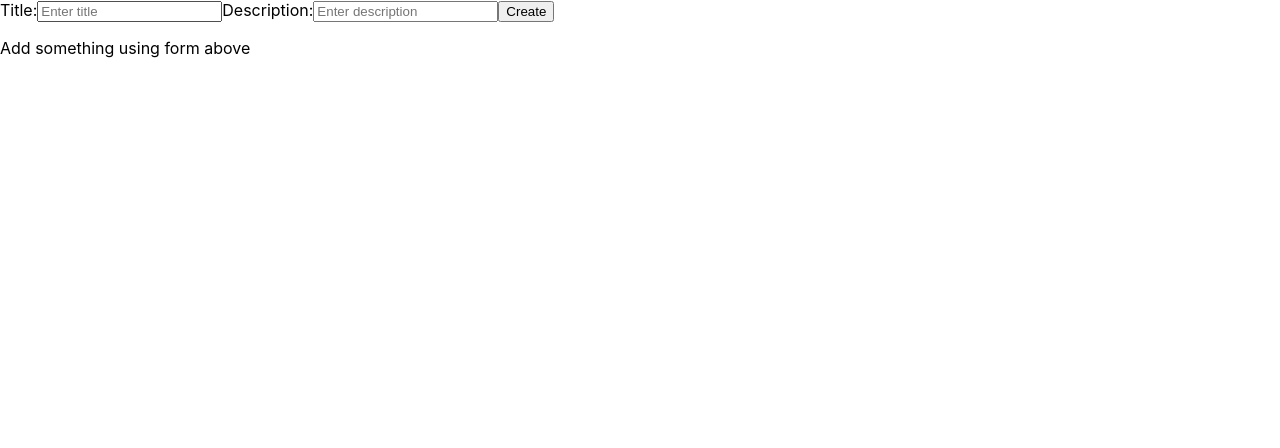
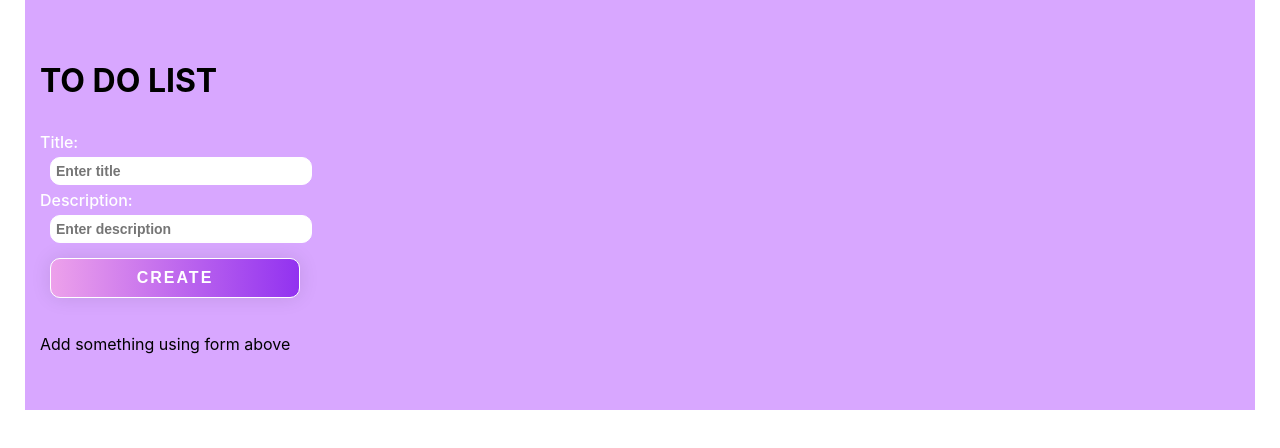
Before and after one commit to yuriy0790/to-do-list, a React (Create React App) app: page / in a window 1280 px wide. Shown: the top 448 px of the page. Built offline with nearby package versions, Linux system fonts and the light colour scheme.

Commit message:
feat: add styles

```diff
--- a/src/components/AddTodoForm/AddTodoForm.jsx
+++ b/src/components/AddTodoForm/AddTodoForm.jsx
@@ -34,6 +34,14 @@ export default function AddTodoForm() {
 
   const handleSubmit = event => {
     event.preventDefault();
+    if (title === '') {
+      document.querySelector('#title').classList.add('onError');
+      document.querySelector('#label').classList.add('errorMsg');
+
+      return;
+    }
+    document.querySelector('#title').classList.remove('onError');
+    document.querySelector('#label').classList.remove('errorMsg');
     lastId++;
     const todo = {
       id: lastId,
@@ -52,8 +60,10 @@ export default function AddTodoForm() {
 
   return (
     <form onSubmit={handleSubmit} className={styles.form}>
-      <label className={styles.label}>
-        Title:
+      <div className={styles.inputsWrap}>
+        <label htmlFor="title" className={styles.label} id="label">
+          Title:
+        </label>
         <input
           className={styles.input}
           placeholder="Enter title"
@@ -61,11 +71,11 @@ export default function AddTodoForm() {
           value={title}
           type="text"
           name="title"
-          required
+          id="title"
         />
-      </label>
-      <label className={styles.label}>
-        Description:
+        <label htmlFor="descr" className={styles.label}>
+          Description:
+        </label>
         <input
           className={styles.input}
           placeholder="Enter description"
@@ -73,9 +83,8 @@ export default function AddTodoForm() {
           value={descr}
           type="text"
           name="descr"
-          required
         />
-      </label>
+      </div>
       <button type="submit" className={styles.gradientButton}>
         Create
       </button>
--- a/src/components/AddTodoForm/AddTodoForm.module.css
+++ b/src/components/AddTodoForm/AddTodoForm.module.css
@@ -0,0 +1,56 @@
+.gradientButton {
+  max-width: 250px;
+  text-decoration: none;
+
+  color: white;
+  padding: 10px 30px;
+  margin: 10px 10px;
+  border: 1px solid white;
+  border-radius: 10px;
+  font-family: 'Montserrat', sans-serif;
+  font-size: 16px;
+  font-weight: 800;
+  text-transform: uppercase;
+  letter-spacing: 2px;
+  background-image: linear-gradient(
+    to right,
+    #eda1eb 0%,
+    #9030f0 51%,
+    #9d3de1 100%
+  );
+  background-size: 200% auto;
+  box-shadow: 0 0 20px rgba(0, 0, 0, 0.1);
+  transition: 0.5s;
+}
+.gradientButton:hover {
+  background-position: right center;
+}
+
+.form {
+  display: flex;
+  flex-direction: column;
+  flex-wrap: wrap;
+}
+
+.label {
+  color: white;
+  font-size: 16px;
+  font-weight: 500;
+}
+
+.input {
+  max-width: 250px;
+  min-width: 100px;
+  padding: 5px 5px;
+  margin: 5px 10px;
+  border: 1px solid white;
+  border-radius: 10px;
+  font-family: 'Montserrat', sans-serif;
+  font-size: 14px;
+  font-weight: 600;
+}
+
+.inputsWrap {
+  display: flex;
+  flex-direction: column;
+}
--- a/src/components/App.jsx
+++ b/src/components/App.jsx
@@ -3,15 +3,17 @@ import { useDispatch, useSelector } from 'react-redux';
 import AddTodoForm from './AddTodoForm/AddTodoForm';
 import TodoList from './TodoList/TodoList';
 import Modal from './Modal/Modal';
+import styles from './Container/Container.module.css';
 
 export const App = () => {
   const todos = useSelector(state => state.todos.items);
   const selectedTodo = useSelector(state => state.todos.fullTodoInfoModal);
   return (
-    <>
+    <div className={styles.container}>
+      <h1>TO DO LIST</h1>
       <AddTodoForm />
       {todos.length > 0 ? <TodoList /> : <p>Add something using form above</p>}
       {selectedTodo && <Modal />}
-    </>
+    </div>
   );
 };
--- /dev/null
+++ b/src/components/Container/Container.module.css
@@ -0,0 +1,18 @@
+.container {
+  max-width: 1200px;
+  display: flex;
+  flex-direction: column;
+  gap: 10px;
+  flex-wrap: wrap;
+  justify-content: center;
+
+  padding-left: 15px;
+  padding-right: 15px;
+  padding-top: 40px;
+  padding-bottom: 40px;
+
+  margin-left: auto;
+  margin-right: auto;
+
+  background-color: #d8a7ff;
+}
--- a/src/components/TodoList/TodoList.jsx
+++ b/src/components/TodoList/TodoList.jsx
@@ -3,7 +3,6 @@ import { useDispatch, useSelector } from 'react-redux';
 import styles from './TodoList.module.css';
 
 import { deleteTodo, openModalTodo, setTodoStatus } from 'redux/todoSlice';
-import { useState } from 'react';
 
 const TodoList = () => {
   const dispatch = useDispatch();
@@ -34,14 +33,14 @@ const TodoList = () => {
   return (
     <table className={styles.table}>
       <tbody>
-        <tr>
+        <tr className={styles.listItem}>
           <th>id</th>
           <th>Title</th>
           <th>Description</th>
           <th>Status</th>
         </tr>
         {todos.map(({ id, title, descr, status }) => (
-          <tr key={id} onClick={onTodoClick}>
+          <tr key={id} onClick={onTodoClick} className={styles.listItem}>
             <td>{id}</td>
             <td>{title}</td>
             <td>{descr}</td>
--- a/src/components/TodoList/TodoList.module.css
+++ b/src/components/TodoList/TodoList.module.css
@@ -0,0 +1,45 @@
+.table {
+  max-width: 70%;
+}
+
+.listItem {
+  height: 26px;
+  padding-top: 3px;
+  padding-bottom: 3px;
+  padding-left: 10px;
+  padding-right: 10px;
+  align-items: baseline;
+  gap: 20px;
+
+  background-color: white;
+  border: 1px solid black;
+}
+
+.listItem td,
+.listItem th {
+  width: 25%;
+  max-width: 200px;
+  white-space: nowrap;
+  overflow: hidden;
+  text-overflow: ellipsis;
+  text-align: center;
+}
+
+.listItem td:nth-child(1),
+.listItem th:nth-child(1) {
+  width: 10%;
+}
+
+.listItem td:nth-child(2),
+.listItem th:nth-child(2) {
+  width: 30%;
+}
+
+.listItem td:nth-child(3),
+.listItem th:nth-child(3) {
+  width: 50%;
+}
+.listItem td:nth-child(4),
+.listItem th:nth-child(4) {
+  width: 10%;
+}
--- a/src/index.css
+++ b/src/index.css
@@ -13,3 +13,13 @@ code {
   font-family: source-code-pro, Menlo, Monaco, Consolas, 'Courier New',
     monospace;
 }
+
+.onError {
+  border: 2px solid red;
+}
+.errorMsg::after {
+  display: block;
+  content: 'This field is empty';
+  color: red;
+  font-size: 14px;
+}
```
